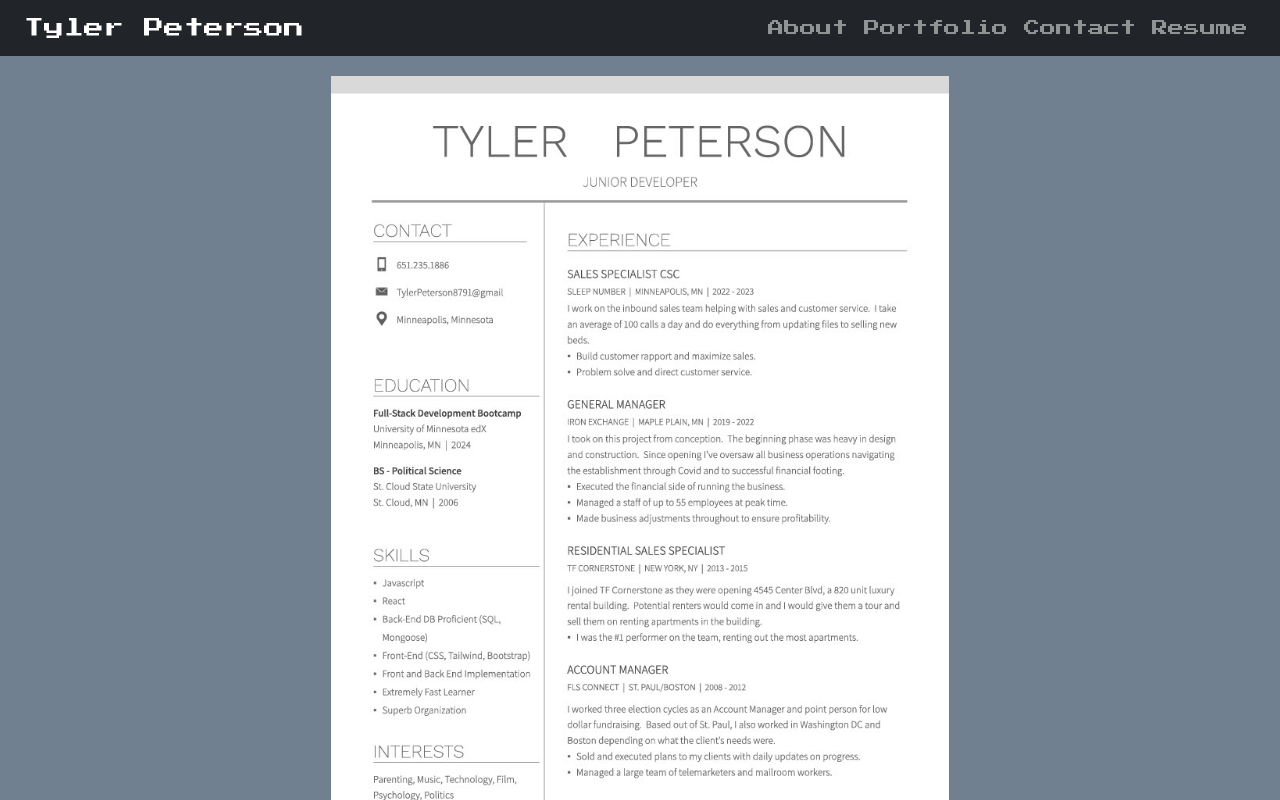
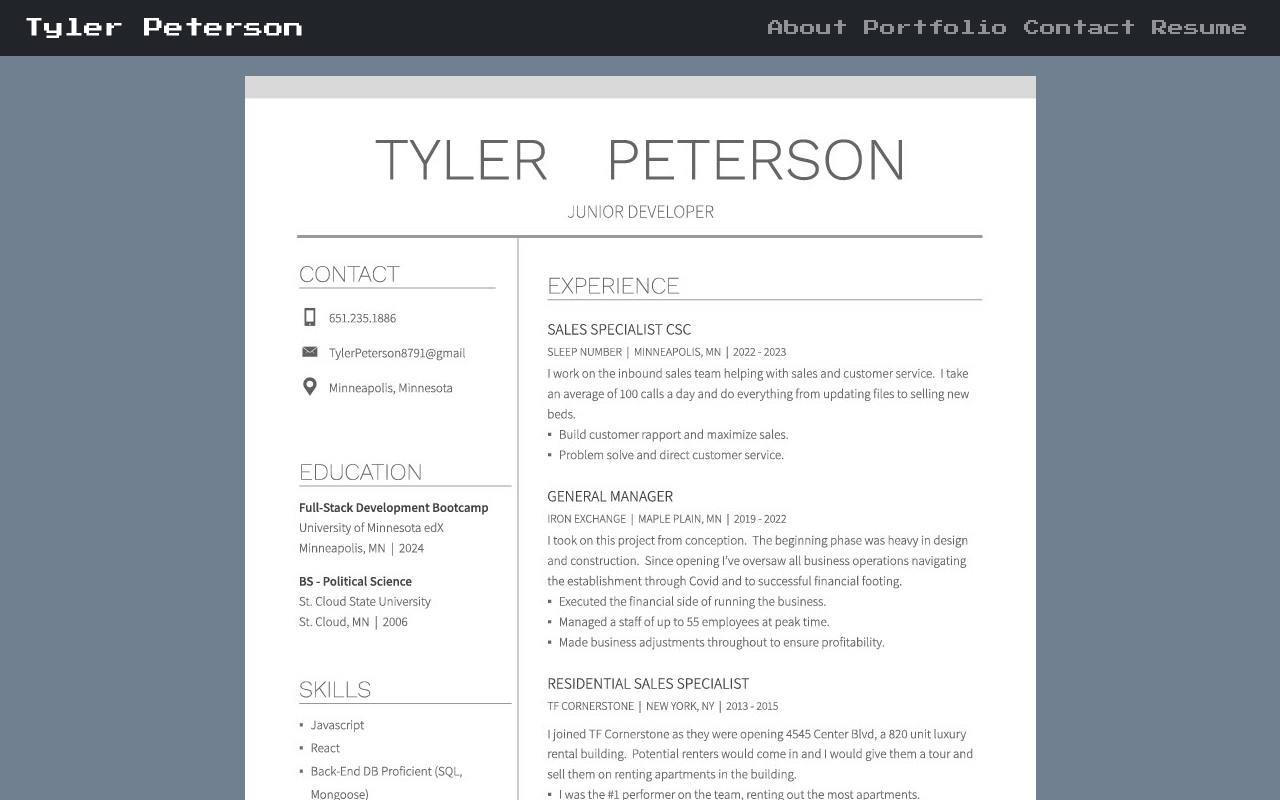
Before and after one commit to tylerpeterson8791/portfolio, a React (Vite) app: page /resume in a window 1280 px wide. Shown: the top 800 px of the page. Built offline with nearby package versions, Linux system fonts and the light colour scheme.

Commit message:
fixed header to collapse and resume to fit screen

```diff
--- a/src/assets/css/resume.css
+++ b/src/assets/css/resume.css
@@ -1,6 +1,6 @@
 .resume-image {
-    max-width: 200%; /* Ensure the image doesn't exceed its container */
-    max-height: 800px; /* Set the maximum height of the image */
+    max-width: 100%; /* Ensure the image doesn't exceed its container */
+    max-height: auto; /* Set the maximum height of the image */
     display: block; /* Ensure the image is displayed as a block element */
     margin: 0 auto; /* Center the image horizontally */
   }
--- a/src/components/header.jsx
+++ b/src/components/header.jsx
@@ -4,14 +4,17 @@
 
 const Header = () => {
   return (
-    <Navbar bg="dark" variant="dark" className="press-start px-4">
+    <Navbar bg="dark" variant="dark" className="press-start px-4" expand="md" collapseOnSelect>
       <Navbar.Brand>Tyler Peterson</Navbar.Brand>
+      <Navbar.Toggle aria-controls="responsive-navbar-nav" />
+      <Navbar.Collapse id="responsive-navbar-nav">
         <Nav className="ml-auto">
           <Nav.Link as={Link} to="/">About</Nav.Link>
           <Nav.Link as={Link} to="/portfolio">Portfolio</Nav.Link>
           <Nav.Link as={Link} to="/contact">Contact</Nav.Link>
           <Nav.Link as={Link} to="/resume">Resume</Nav.Link>
         </Nav>
+      </Navbar.Collapse>
     </Navbar>
   );
 };
--- a/src/pages/Resume.jsx
+++ b/src/pages/Resume.jsx
@@ -6,8 +6,6 @@
 import resumeImage from '../assets/images/resume.jpg'; // Adjust the path based on your project structure
 import '../assets/css/resume.css'
 import jsPDF from 'jspdf'; // Import jsPDF
-
-
 
 const Resume = () => {
   const downloadResume = () => {
@@ -24,7 +22,7 @@
       <Container className="fluid content-container">
         <Row>
           <Col xs={12} className="d-flex justify-content-center">
-            <img src={resumeImage} alt="Resume" className="resume-image" />
+            <img src={resumeImage} alt="Resume" className="resume-image"/>
           </Col>
         </Row>
         <Row>
```
Lines whose indentation alone changed are shown as unchanged.
